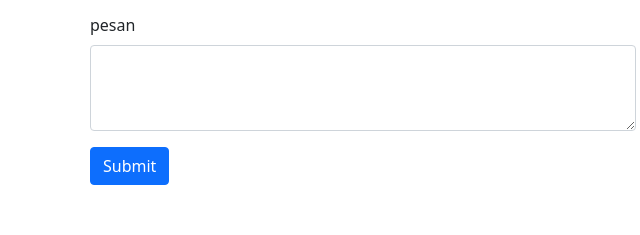
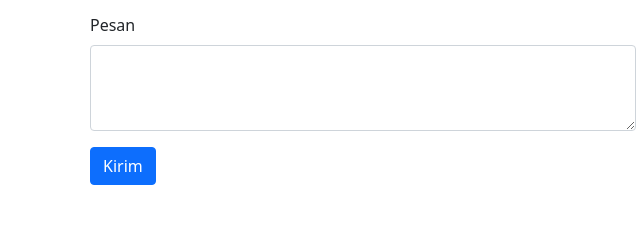
Before and after one commit to fajarsaput/fajarsaput.github.io, a plain HTML site: page index.html in a window 1280 px wide. Shown: the part 2840-3075 px from the top of the page, 277-917 px from the left. Drawn offline with nearby package versions, Linux system fonts and the light colour scheme.

Commit message:
mengubah submit menjadi Pesan

```diff
--- a/index.html
+++ b/index.html
@@ -147,11 +147,11 @@
                 <input type="email" class="form-control" id="email" aria-describedby="email">
               </div>
               <div class="mb-3">
-                <label for="pesan" class="form-label">pesan</label>
+                <label for="pesan" class="form-label">Pesan</label>
                 <textarea class="form-control" id="pesan" rows="3"></textarea>
               </div>
 
-              <button type="submit" class="btn btn-primary">Submit</button>
+              <button type="submit" class="btn btn-primary">Kirim</button>
             </form>
 
           </div>
```
